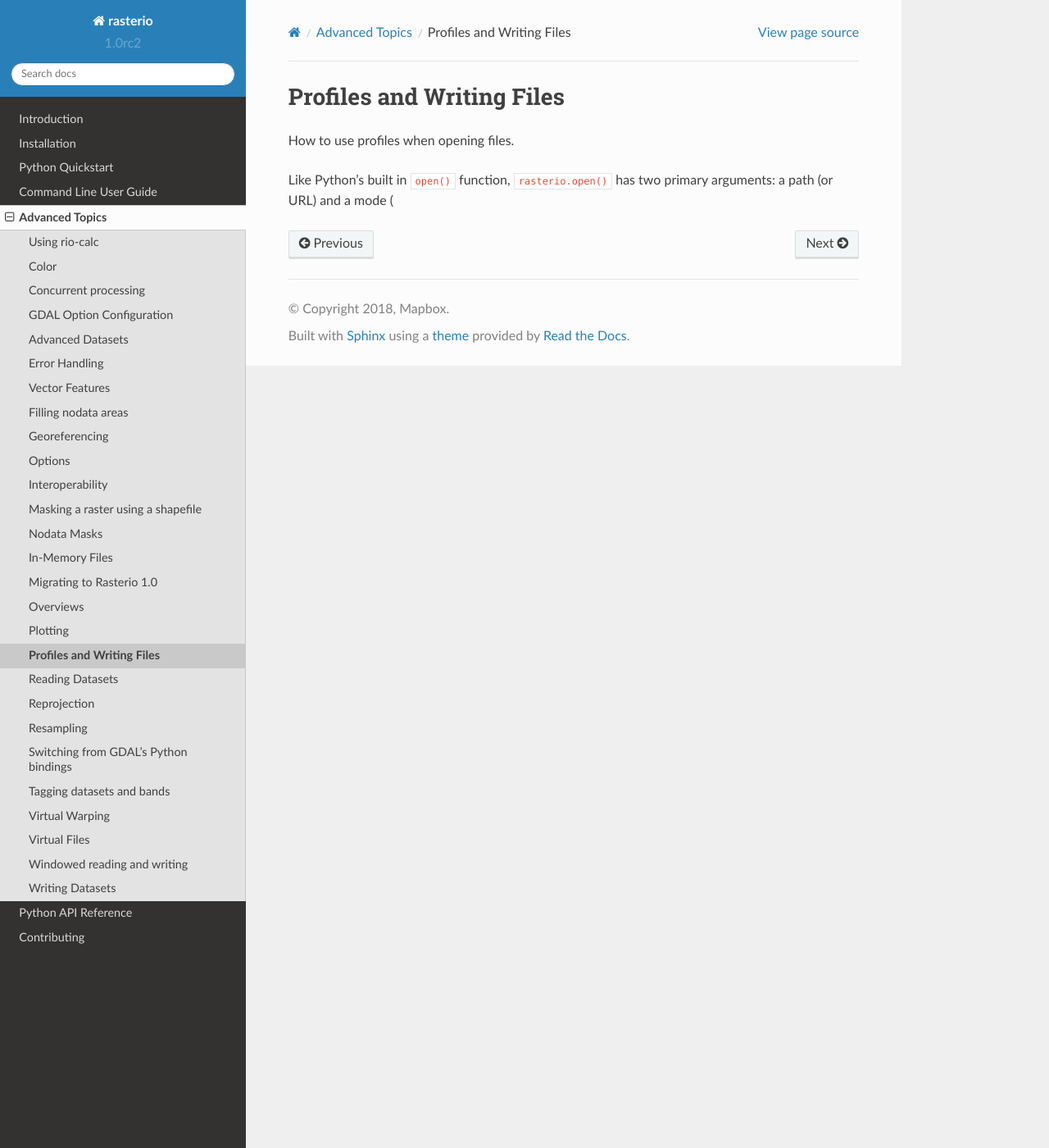
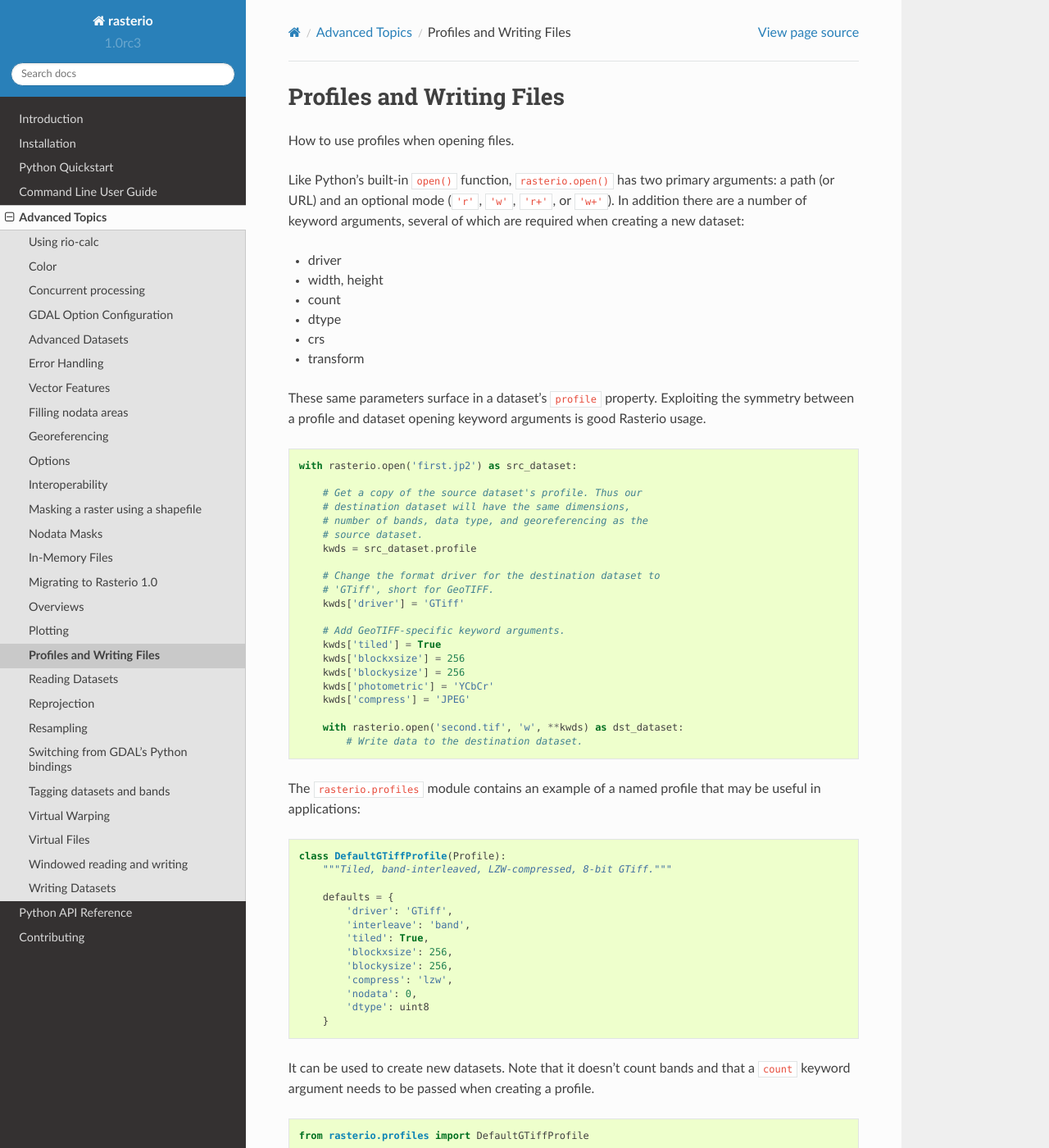
Before and after one commit to rasterio/rasterio, a Sphinx documentation site: the page built from docs/topics/profiles.rst, in a window 1280 px wide and 1400 px high. Shown: the whole window at 82% size. Built offline with Sphinx 7.4.7 and the Read the Docs theme 2.0.0, drawn with Linux system fonts in a browser that asks for light colours; some of the changed text lies outside the part shown.

Commit message:
Fix profiles topic and bump version

```diff
--- a/docs/topics/profiles.rst
+++ b/docs/topics/profiles.rst
@@ -3,5 +3,72 @@ Profiles and Writing Files
 
 How to use profiles when opening files.
 
-Like Python's built in ``open()`` function, ``rasterio.open()`` has two primary
-arguments: a path (or URL) and a mode (
+Like Python's built-in ``open()`` function, ``rasterio.open()`` has two primary
+arguments: a path (or URL) and an optional mode (``'r'``, ``'w'``, ``'r+'``, or
+``'w+'``). In addition there are a number of keyword arguments, several of
+which are required when creating a new dataset:
+
+- driver
+- width, height
+- count
+- dtype
+- crs
+- transform
+
+These same parameters surface in a dataset's ``profile`` property. Exploiting
+the symmetry between a profile and dataset opening keyword arguments is
+good Rasterio usage.
+
+.. code-block:: python
+
+   with rasterio.open('first.jp2') as src_dataset:
+
+       # Get a copy of the source dataset's profile. Thus our
+       # destination dataset will have the same dimensions,
+       # number of bands, data type, and georeferencing as the
+       # source dataset.
+       kwds = src_dataset.profile
+
+       # Change the format driver for the destination dataset to
+       # 'GTiff', short for GeoTIFF.
+       kwds['driver'] = 'GTiff'
+
+       # Add GeoTIFF-specific keyword arguments.
+       kwds['tiled'] = True
+       kwds['blockxsize'] = 256
+       kwds['blockysize'] = 256
+       kwds['photometric'] = 'YCbCr'
+       kwds['compress'] = 'JPEG'
+
+       with rasterio.open('second.tif', 'w', **kwds) as dst_dataset:
+           # Write data to the destination dataset.
+
+The ``rasterio.profiles`` module contains an example of a named profile that
+may be useful in applications:
+
+.. code-block:: python
+
+    class DefaultGTiffProfile(Profile):
+        """Tiled, band-interleaved, LZW-compressed, 8-bit GTiff."""
+
+        defaults = {
+            'driver': 'GTiff',
+            'interleave': 'band',
+            'tiled': True,
+            'blockxsize': 256,
+            'blockysize': 256,
+            'compress': 'lzw',
+            'nodata': 0,
+            'dtype': uint8
+        }
+
+It can be used to create new datasets. Note that it doesn't count bands and
+that a ``count`` keyword argument needs to be passed when creating a profile.
+
+.. code-block:: python
+
+   from rasterio.profiles import DefaultGTiffProfile
+
+   with rasterio.open(
+           'output.tif', 'w', **DefaultGTiffProfile(count=3)) as dst_dataset:
+       # Write data to the destination dataset.
--- a/rasterio/__init__.py
+++ b/rasterio/__init__.py
@@ -43,7 +43,7 @@ import rasterio.path
 
 
 __all__ = ['band', 'open', 'pad', 'Env']
-__version__ = "1.0rc2"
+__version__ = "1.0rc3"
 __gdal_version__ = gdal_version()
 
 # Rasterio attaches NullHandler to the 'rasterio' logger and its
```
